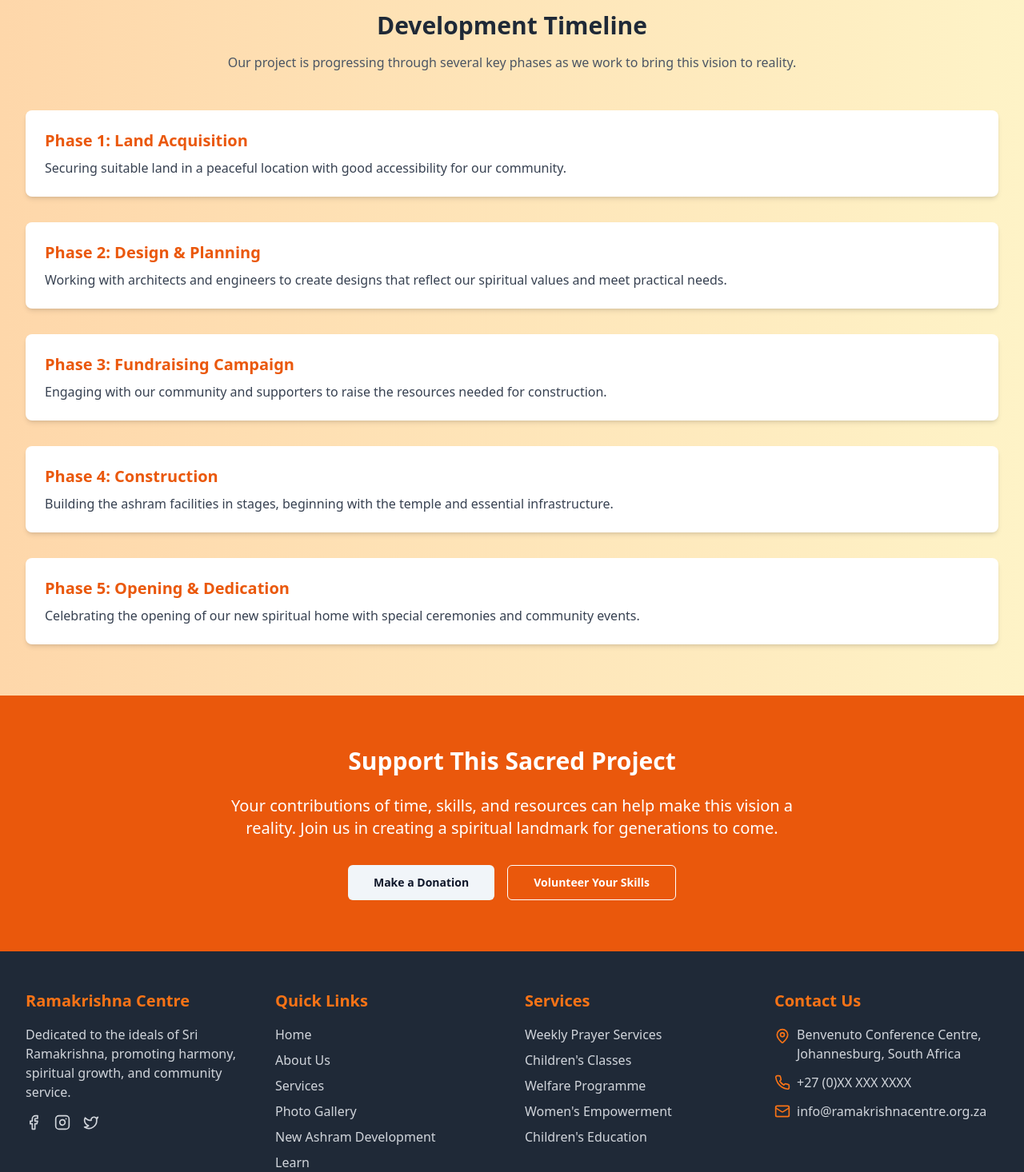
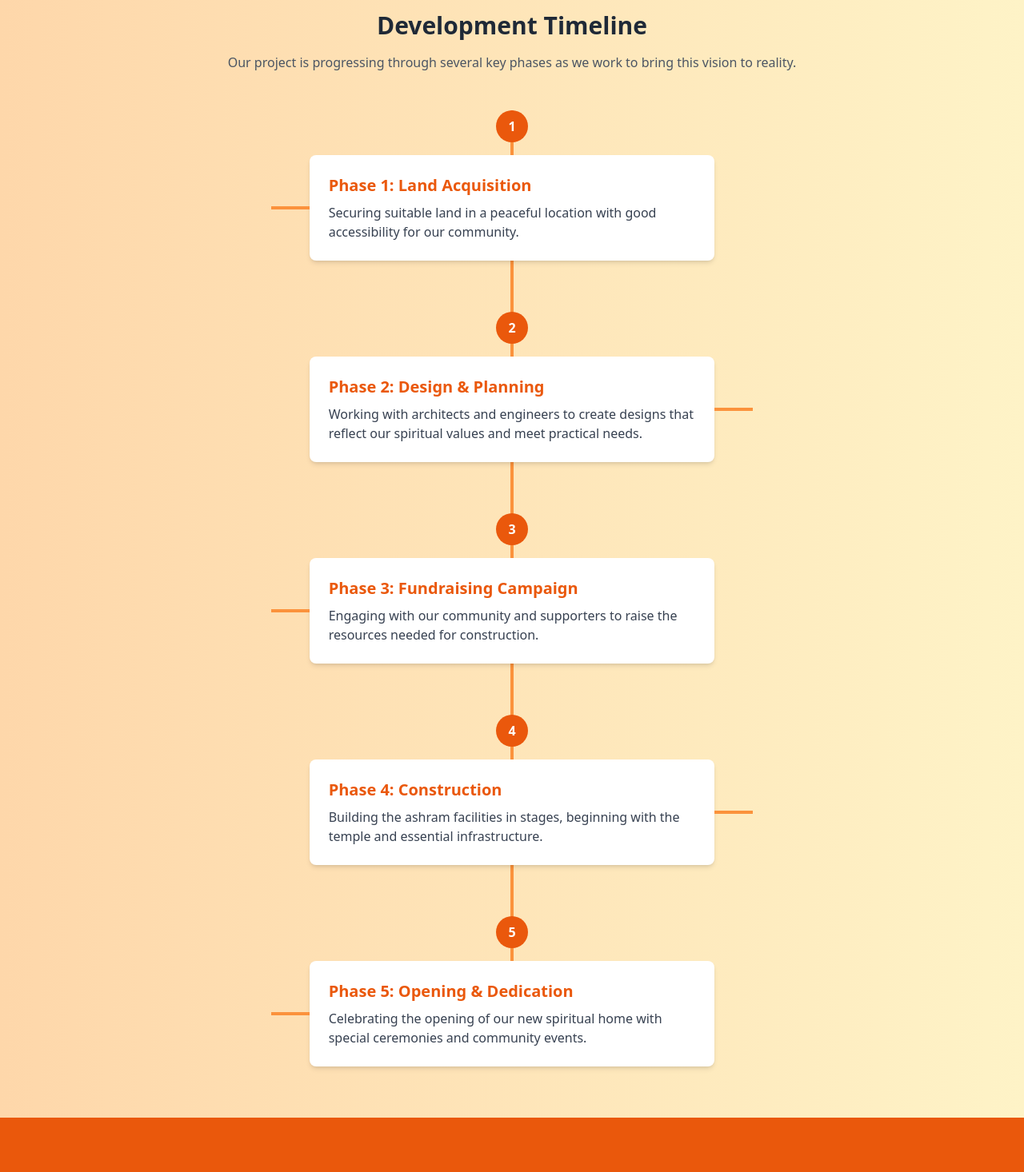
Before and after one commit to MyMasterRKC/ramakrishna-connectivity, a React (Vite) app: page /development in a window 1280 px wide. Shown: the part 2180-3646 px from the top of the page at 80% size. Built offline with nearby package versions, Linux system fonts and the light colour scheme.

Commit message:
Fix timeline and update backgrounds
- Corrected the timeline graphic.
- Updated page backgrounds to match the home page.

```diff
--- a/src/pages/Development.tsx
+++ b/src/pages/Development.tsx
@@ -189,40 +189,78 @@ const Development = () => {
             </p>
           </div>
 
-          <div className="space-y-8">
-            <div className="bg-white p-6 rounded-lg shadow-md">
+          <div className="relative">
+            {/* Timeline Line */}
+            <div className="absolute h-full w-1 bg-orange-400 left-1/2 transform -translate-x-1/2"></div>
+
+            {/* Phase 1 */}
+            <div className="relative mb-16">
+              <div className="flex items-center justify-center mb-4">
+                <div className="w-10 h-10 bg-orange-600 rounded-full text-white flex items-center justify-center font-bold z-10">1</div>
+              </div>
+              <div className="bg-white p-6 rounded-lg shadow-md ml-0 md:ml-auto md:mr-auto md:w-5/12 relative">
+                <div className="hidden md:block absolute top-1/2 -translate-y-1/2 -left-12 w-12 h-1 bg-orange-400"></div>
                 <h3 className="text-xl font-semibold text-orange-600 mb-2">Phase 1: Land Acquisition</h3>
                 <p className="text-gray-700">
                   Securing suitable land in a peaceful location with good accessibility for our community.
                 </p>
               </div>
+            </div>
 
-            <div className="bg-white p-6 rounded-lg shadow-md">
+            {/* Phase 2 */}
+            <div className="relative mb-16">
+              <div className="flex items-center justify-center mb-4">
+                <div className="w-10 h-10 bg-orange-600 rounded-full text-white flex items-center justify-center font-bold z-10">2</div>
+              </div>
+              <div className="bg-white p-6 rounded-lg shadow-md mr-0 md:mr-auto md:ml-auto md:w-5/12 relative">
+                <div className="hidden md:block absolute top-1/2 -translate-y-1/2 -right-12 w-12 h-1 bg-orange-400"></div>
                 <h3 className="text-xl font-semibold text-orange-600 mb-2">Phase 2: Design & Planning</h3>
                 <p className="text-gray-700">
                   Working with architects and engineers to create designs that reflect our spiritual values and meet practical needs.
                 </p>
               </div>
+            </div>
 
-            <div className="bg-white p-6 rounded-lg shadow-md">
+            {/* Phase 3 */}
+            <div className="relative mb-16">
+              <div className="flex items-center justify-center mb-4">
+                <div className="w-10 h-10 bg-orange-600 rounded-full text-white flex items-center justify-center font-bold z-10">3</div>
+              </div>
+              <div className="bg-white p-6 rounded-lg shadow-md ml-0 md:ml-auto md:mr-auto md:w-5/12 relative">
+                <div className="hidden md:block absolute top-1/2 -translate-y-1/2 -left-12 w-12 h-1 bg-orange-400"></div>
                 <h3 className="text-xl font-semibold text-orange-600 mb-2">Phase 3: Fundraising Campaign</h3>
                 <p className="text-gray-700">
                   Engaging with our community and supporters to raise the resources needed for construction.
                 </p>
               </div>
+            </div>
 
-            <div className="bg-white p-6 rounded-lg shadow-md">
+            {/* Phase 4 */}
+            <div className="relative mb-16">
+              <div className="flex items-center justify-center mb-4">
+                <div className="w-10 h-10 bg-orange-600 rounded-full text-white flex items-center justify-center font-bold z-10">4</div>
+              </div>
+              <div className="bg-white p-6 rounded-lg shadow-md mr-0 md:mr-auto md:ml-auto md:w-5/12 relative">
+                <div className="hidden md:block absolute top-1/2 -translate-y-1/2 -right-12 w-12 h-1 bg-orange-400"></div>
                 <h3 className="text-xl font-semibold text-orange-600 mb-2">Phase 4: Construction</h3>
                 <p className="text-gray-700">
                   Building the ashram facilities in stages, beginning with the temple and essential infrastructure.
                 </p>
               </div>
+            </div>
 
-            <div className="bg-white p-6 rounded-lg shadow-md">
+            {/* Phase 5 */}
+            <div className="relative">
+              <div className="flex items-center justify-center mb-4">
+                <div className="w-10 h-10 bg-orange-600 rounded-full text-white flex items-center justify-center font-bold z-10">5</div>
+              </div>
+              <div className="bg-white p-6 rounded-lg shadow-md ml-0 md:ml-auto md:mr-auto md:w-5/12 relative">
+                <div className="hidden md:block absolute top-1/2 -translate-y-1/2 -left-12 w-12 h-1 bg-orange-400"></div>
                 <h3 className="text-xl font-semibold text-orange-600 mb-2">Phase 5: Opening & Dedication</h3>
                 <p className="text-gray-700">
                   Celebrating the opening of our new spiritual home with special ceremonies and community events.
                 </p>
+              </div>
             </div>
           </div>
         </div>
```
Lines whose indentation alone changed are shown as unchanged.
